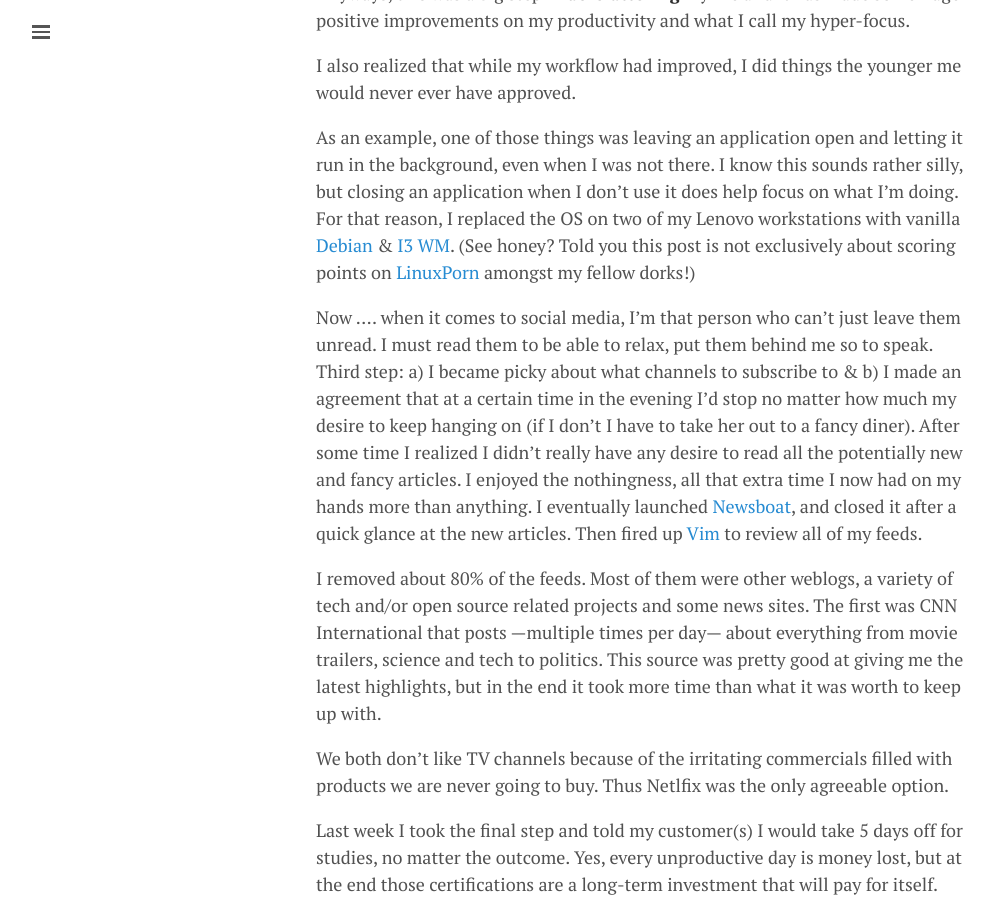
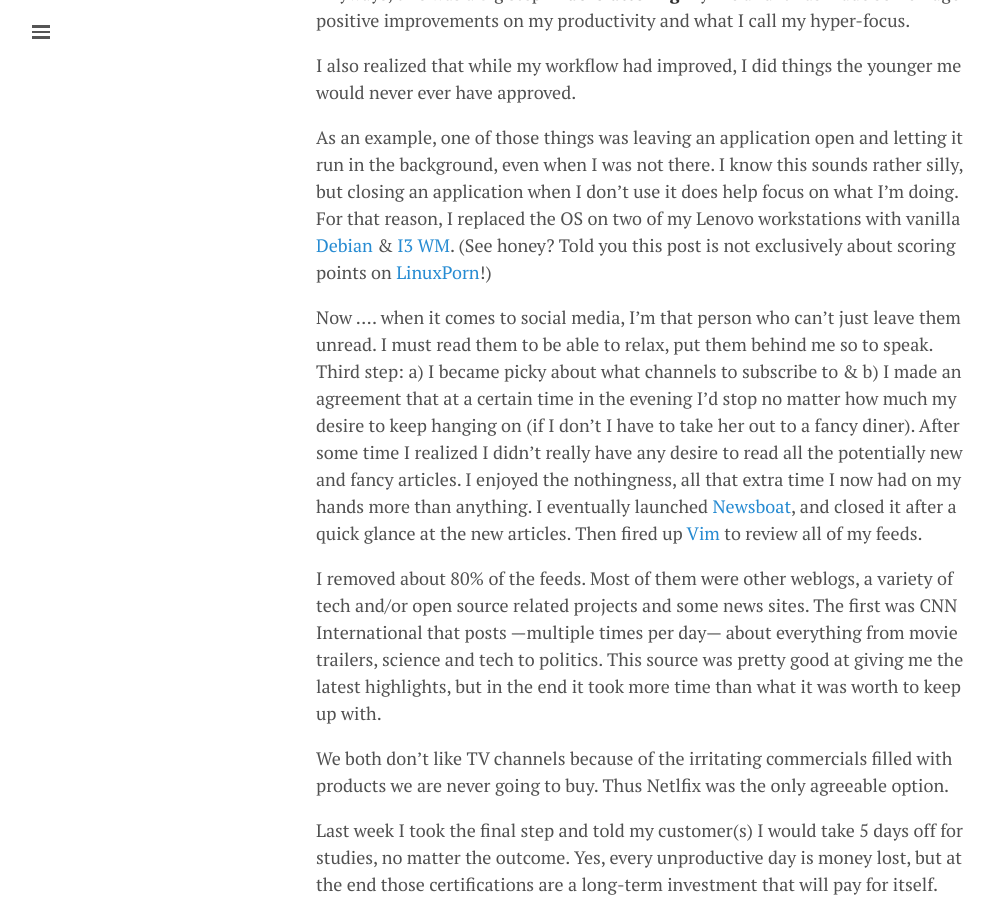
Before and after one commit to lgeurts/lgeurts.github.io, a Jekyll site: the page built from _posts/2021-11-09-why-i-decided-to-limit-my-social-presence.md, in a window 1280 px wide and 900 px high, scrolled down 1075 px. Shown: the whole window, without its empty margins (0-994 px from the left). Built offline with Jekyll 4.4.1, drawn with Linux system fonts in a browser that asks for light colours; nearby versions of some CDN libraries; comment, search, counter and statistics services are not loaded.

Commit message:
Update 2021-11-09-why-i-decided-to-limit-my-social-presence.md

```diff
--- a/_posts/2021-11-09-why-i-decided-to-limit-my-social-presence.md
+++ b/_posts/2021-11-09-why-i-decided-to-limit-my-social-presence.md
@@ -24,7 +24,7 @@
 
 I also realized that while my workflow had improved, I did things the younger me would never ever have approved.
 
-As an example, one of those things was leaving an application open and letting it run in the background, even when I was not there. I know this sounds rather silly, but closing an application when I don’t use it does help focus on what I’m doing. For that reason, I replaced the OS on two of my Lenovo workstations with vanilla [Debian](https://www.debian.org/) & [I3 WM](https://i3wm.org/). (See honey? Told you this post is not exclusively about scoring points on [LinuxPorn](https://www.reddit.com/r/LinuxPorn/) amongst my fellow dorks!)
+As an example, one of those things was leaving an application open and letting it run in the background, even when I was not there. I know this sounds rather silly, but closing an application when I don’t use it does help focus on what I’m doing. For that reason, I replaced the OS on two of my Lenovo workstations with vanilla [Debian](https://www.debian.org/) & [I3 WM](https://i3wm.org/). (See honey? Told you this post is not exclusively about scoring points on [LinuxPorn](https://www.reddit.com/r/LinuxPorn/)!)
 
 Now .... when it comes to social media, I’m that person who can’t just leave them unread. I must read them to be able to relax, put them behind me so to speak. Third step: a) I became picky about what channels to subscribe to & b) I made an agreement that at a certain time in the evening I'd stop no matter how much my desire to keep hanging on (if I don't I have to take her out to a fancy diner). After some time I realized I didn’t really have any desire to read all the potentially new and fancy articles. I enjoyed the nothingness, all that extra time I now had on my hands more than anything. I eventually launched [Newsboat](https://newsboat.org/), and closed it after a quick glance at the new articles. Then fired up [Vim](https://www.vim.org/download.php/) to review all of my feeds.
 
```
